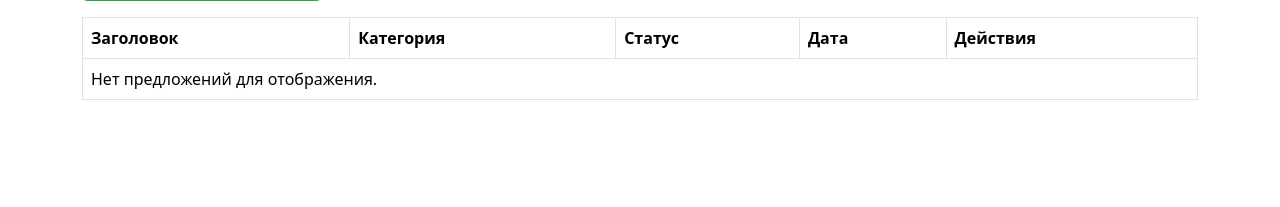
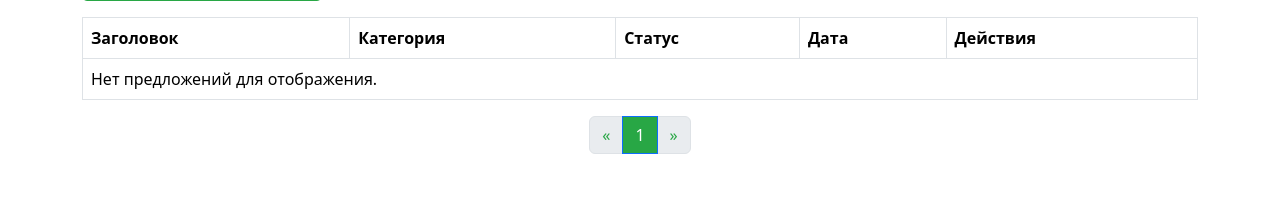
Before and after one commit to Stalkmind1256/VKR_Django, a Django app: page /list/ in a window 1280 px wide. Shown: the part 564-771 px from the top of the page. Run offline with Django 4.2, Linux system fonts and the light colour scheme; data that the repository does not hold is empty; parts of the project's set-up code (start-up, migrations or seed data) failed here and were passed over; some libraries are stand-ins or nearby versions.

Commit message:
add paginations and is_superuser

```diff
--- a/fss/templates/fss/navbar.html
+++ b/fss/templates/fss/navbar.html
@@ -22,7 +22,11 @@
                   <a class="nav-link" href="#">Контакты</a>
               </li>
 
-
+              {% if user.is_superuser %}
+              <li class="nav-item">
+                   <a class="nav-link" href="/list">Просмотр базы</a>
+              </li>
+              {% endif %}
 
           </ul>
 
--- a/fss/templates/fss/suggestion_list.html
+++ b/fss/templates/fss/suggestion_list.html
@@ -76,4 +76,46 @@
             {% endfor %}
         </tbody>
     </table>
+
+   <nav aria-label="Пагинация">
+    <ul class="pagination justify-content-center pagination-green">
+        {% if suggestions.has_previous %}
+            <li class="page-item">
+                <a class="page-link" href="?page={{ suggestions.previous_page_number }}" aria-label="Предыдущая">
+                    <span aria-hidden="true">&laquo;</span>
+                </a>
+            </li>
+        {% else %}
+            <li class="page-item disabled">
+                <span class="page-link">&laquo;</span>
+            </li>
+        {% endif %}
+
+        {% for num in suggestions.paginator.page_range %}
+            {% if suggestions.number == num %}
+                <li class="page-item active">
+                    <span class="page-link">{{ num }}</span>
+                </li>
+            {% else %}
+                <li class="page-item">
+                    <a class="page-link" href="?page={{ num }}">{{ num }}</a>
+                </li>
+            {% endif %}
+        {% endfor %}
+
+        {% if suggestions.has_next %}
+            <li class="page-item">
+                <a class="page-link" href="?page={{ suggestions.next_page_number }}" aria-label="Следующая">
+                    <span aria-hidden="true">&raquo;</span>
+                </a>
+            </li>
+        {% else %}
+            <li class="page-item disabled">
+                <span class="page-link">&raquo;</span>
+            </li>
+        {% endif %}
+    </ul>
+</nav>
+
+
 {% endblock %}
--- a/fss/views.py
+++ b/fss/views.py
@@ -4,6 +4,8 @@ from .models import Category
 from .models import Suggestion
 from django.contrib.auth.forms import UserCreationForm
 from django.contrib import messages
+
+from django.core.paginator import Paginator, EmptyPage, PageNotAnInteger
 
 
 def suggestion_list(request):
@@ -25,6 +27,16 @@ def suggestion_list(request):
         suggestions = suggestions.filter(date_create__gte=parse_date(start_date))
     if end_date:
         suggestions = suggestions.filter(date_create__lte=parse_date(end_date))
+
+    paginator = Paginator(suggestions, 20)  # По 20 элементов на страницу
+    page = request.GET.get('page')
+
+    try:
+        suggestions = paginator.page(page)
+    except PageNotAnInteger:
+        suggestions = paginator.page(1)
+    except EmptyPage:
+        suggestions = paginator.page(paginator.num_pages)
 
     return render(request, 'fss/suggestion_list.html', {'suggestions': suggestions})
 
--- a/static/css/styles.css
+++ b/static/css/styles.css
@@ -166,3 +166,18 @@ a.text-decoration-none:hover {
     select.form-select option {
         font-size: 1.2rem; /* Увеличиваем шрифт для опций */
     }
+
+/*Пагинация*/
+.pagination-green .page-link {
+    color: #28a745; /* Зеленый текст */
+}
+
+.pagination-green .page-link:hover {
+    background-color: #28a745; /* Зеленый фон при наведении */
+    color: white; /* Белый текст */
+}
+
+.pagination-green .active .page-link {
+    background-color: #28a745; /* Зеленый фон для активной страницы */
+    color: white; /* Белый текст */
+}
```
